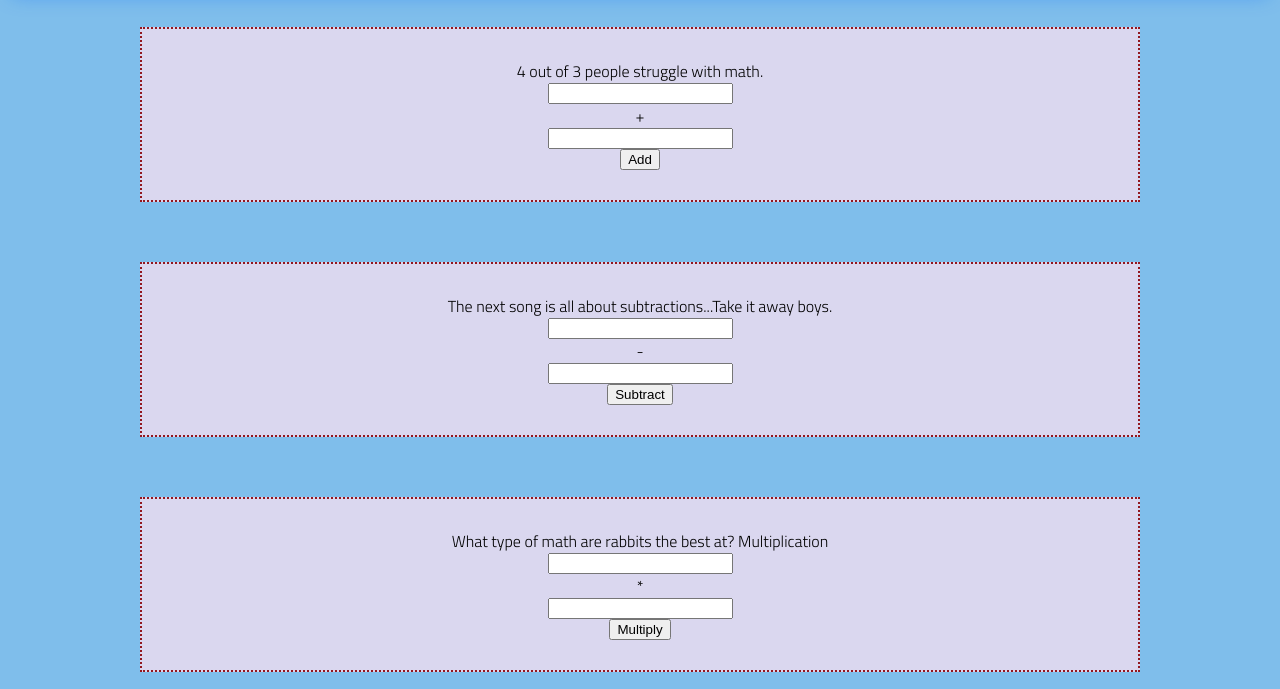
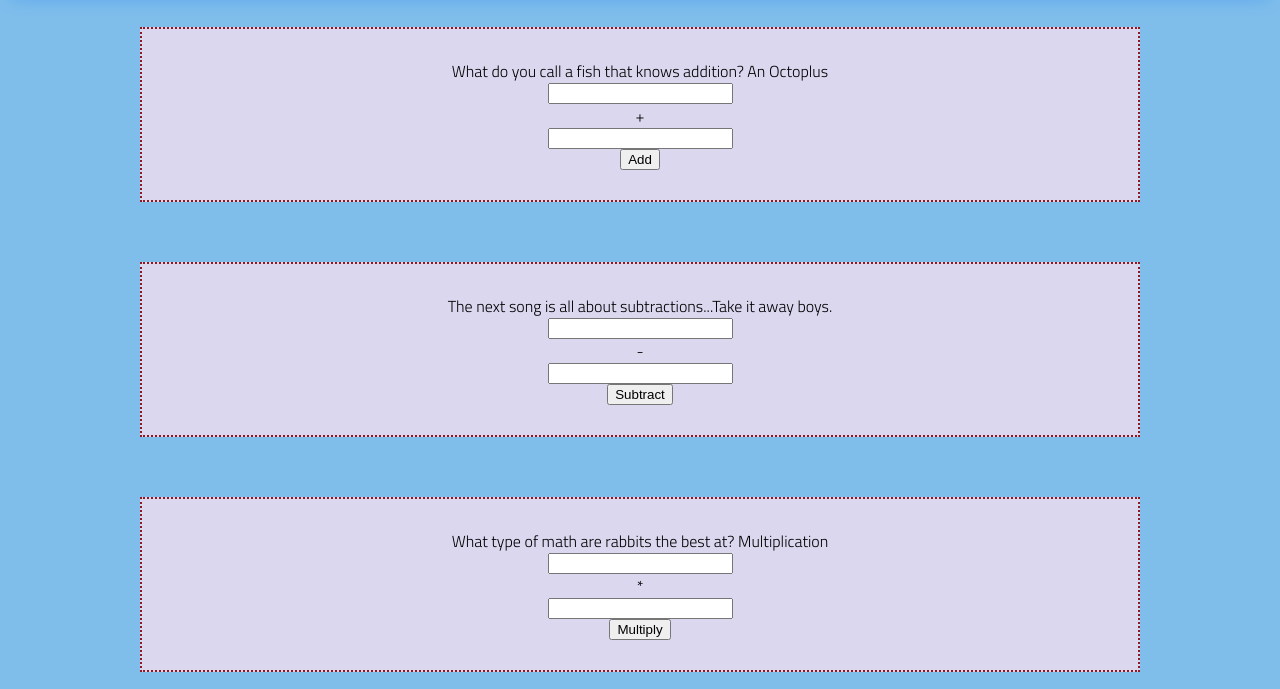
Before and after one commit to EmilyDSarani/lab-03b-calculator-Aug, a plain HTML site: page index.html in a window 1280 px wide. Shown: the part 83-772 px from the top of the page. Drawn offline with Linux system fonts and the light colour scheme.

Commit message:
updated jokes

```diff
--- a/index.html
+++ b/index.html
@@ -19,7 +19,7 @@
         </div>
     </header>
     <main>
-        <section class="Add"> 4 out of 3 people struggle with math.
+        <section class="Add"> What do you call a fish that knows addition? An Octoplus
             <input id="add-input-1" />
             +
             <input id="add-input-2"/>
```
